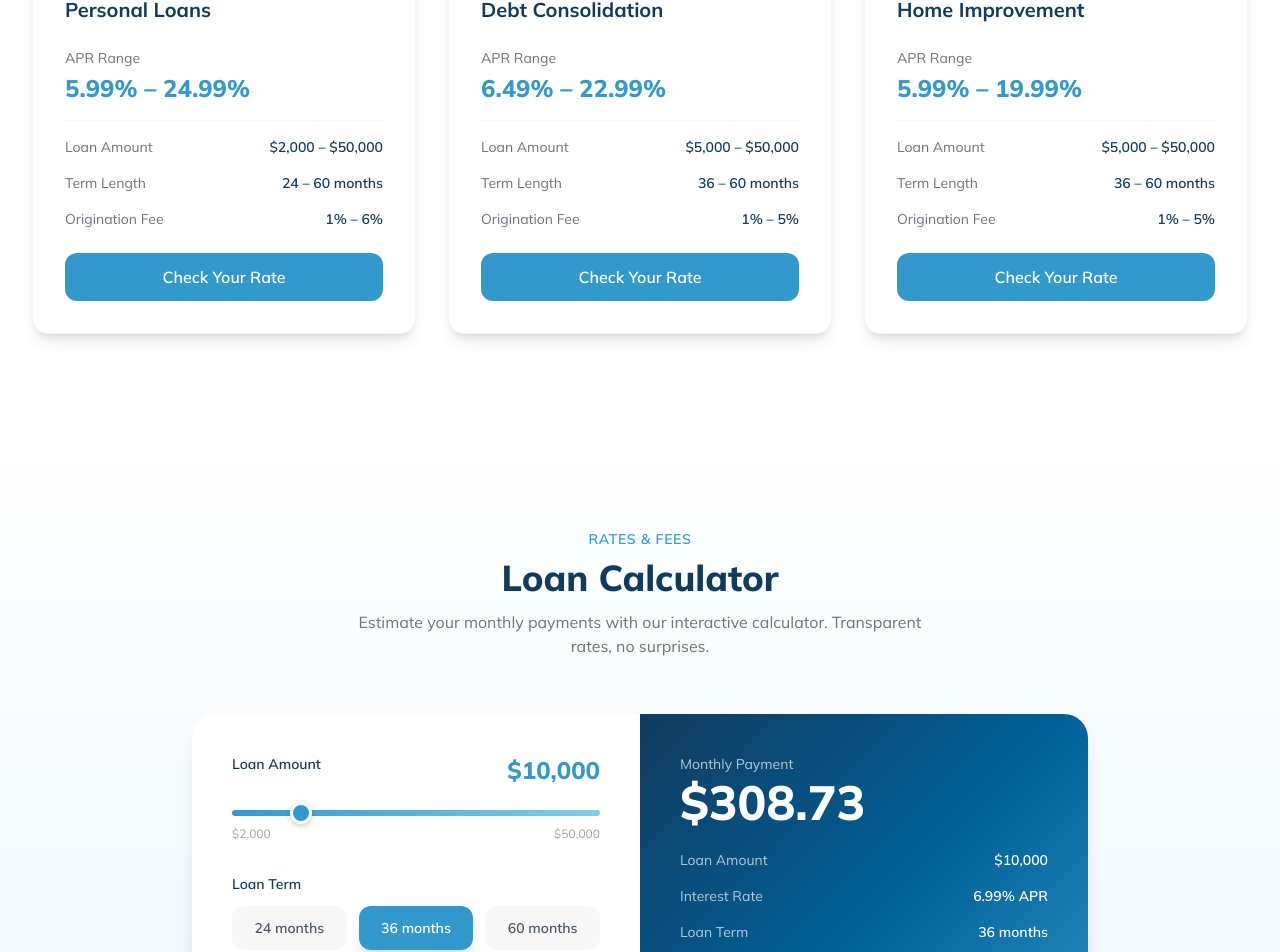
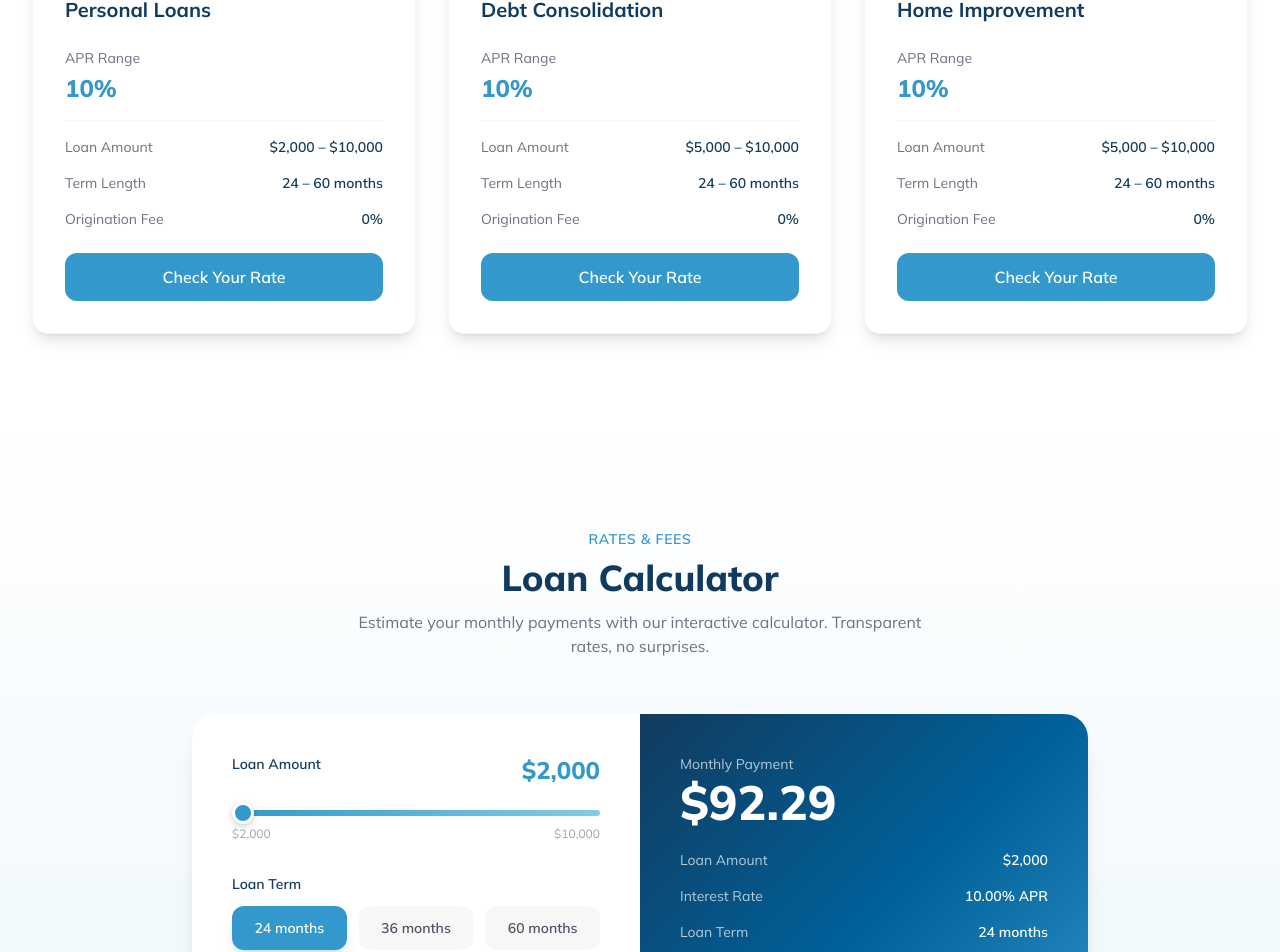
Before and after one commit to mspabitra918/lending_club, a Next.js app: page /rates-fees in a window 1280 px wide. Shown: the part 677-1629 px from the top of the page. Built offline with nearby package versions, Linux system fonts and the light colour scheme.

Commit message:
Refactor : 6.99% to 10%

```diff
--- a/src/app/direct-lender-disclosure/page.tsx
+++ b/src/app/direct-lender-disclosure/page.tsx
@@ -93,7 +93,7 @@ export default function DirectLenderDisclosurePage() {
                     {LOAN_LIMITS.maxTerm} months
                   </li>
                   <li>Loan type: Fixed-rate unsecured personal loans</li>
-                  <li>Origination fee: 1% to 6% of loan amount</li>
+                  <li>Origination fee: 0% of loan amount</li>
                   <li>No prepayment penalties</li>
                 </ul>
               </div>
--- a/src/app/faq/page.tsx
+++ b/src/app/faq/page.tsx
@@ -31,11 +31,11 @@ export default function FAQPage() {
       faqs: [
         {
           q: "What loan amounts are available?",
-          a: "We offer personal loans ranging from $2,000 to $50,000. The amount you qualify for depends on your credit profile, income, and other financial factors.",
+          a: "We offer personal loans ranging from $2,000 to $10,000. The amount you qualify for depends on your credit profile, income, and other financial factors.",
         },
         {
           q: "What interest rates do you offer?",
-          a: "Our rates start as low as 5.99% APR depending on your credit profile, income, and other factors. All rates are fixed for the life of the loan — your monthly payment will never change.",
+          a: "Our rates start as low as 10% APR depending on your credit profile, income, and other factors. All rates are fixed for the life of the loan — your monthly payment will never change.",
         },
         {
           q: "What can I use the loan for?",
@@ -77,7 +77,7 @@ export default function FAQPage() {
         },
         {
           q: "Are there any upfront fees?",
-          a: "No. There are no application fees or upfront costs. The only fee is an origination fee (1%–6%) which is deducted from your loan proceeds, not paid upfront.",
+          a: "No. There are no application fees or upfront costs. The only fee is an origination fee (0%) which is deducted from your loan proceeds, not paid upfront.",
         },
       ],
     },
--- a/src/app/rates-fees/page.tsx
+++ b/src/app/rates-fees/page.tsx
@@ -9,24 +9,24 @@ export default function RatesFeesPage() {
   const rateDetails = [
     {
       title: "Personal Loans",
-      apr: "5.99% – 24.99%",
-      amounts: "$2,000 – $50,000",
+      apr: "10%",
+      amounts: "$2,000 – $10,000",
       terms: "24 – 60 months",
-      origination: "1% – 6%",
+      origination: "0%",
     },
     {
       title: "Debt Consolidation",
-      apr: "6.49% – 22.99%",
-      amounts: "$5,000 – $50,000",
-      terms: "36 – 60 months",
-      origination: "1% – 5%",
+      apr: "10%",
+      amounts: "$5,000 – $10,000",
+      terms: "24 – 60 months",
+      origination: "0%",
     },
     {
       title: "Home Improvement",
-      apr: "5.99% – 19.99%",
-      amounts: "$5,000 – $50,000",
-      terms: "36 – 60 months",
-      origination: "1% – 5%",
+      apr: "10%",
+      amounts: "$5,000 – $10,000",
+      terms: "24 – 60 months",
+      origination: "0%",
     },
   ];
 
@@ -40,7 +40,7 @@ export default function RatesFeesPage() {
     { label: "Returned Payment Fee", value: "$15" },
     {
       label: "Origination Fee",
-      value: "1% – 6% (deducted from loan proceeds)",
+      value: "0% (deducted from loan proceeds)",
     },
     { label: "Check Processing Fee", value: "$7 per check payment" },
   ];
@@ -188,7 +188,7 @@ export default function RatesFeesPage() {
                   <strong className="text-dark">Important:</strong> The
                   origination fee is deducted from your loan proceeds before
                   disbursement. For example, if you take a $10,000 loan with a
-                  3% origination fee, you&apos;ll receive $9,700. There are
+                  0% origination fee, you&apos;ll receive $10,000. There are
                   never any prepayment penalties — pay off your loan early at
                   any time.
                 </p>
--- a/src/components/Cta.tsx
+++ b/src/components/Cta.tsx
@@ -31,7 +31,7 @@ export function CTABanner() {
           </svg>
         </Link>
         <p className="text-white/60 text-sm mt-4">
-          No hidden fees &bull; Rates from 5.99% APR &bull; Funding in 24 hours
+          No hidden fees &bull; Rates from 10% APR &bull; Funding in 24 hours
         </p>
       </div>
     </section>
--- a/src/components/Hero.tsx
+++ b/src/components/Hero.tsx
@@ -27,7 +27,7 @@ export function Hero() {
             <p className="text-lg text-white/80 max-w-lg mb-8 leading-relaxed">
               Get funded in as little as 24 hours with competitive rates,
               transparent terms, and no hidden fees. Loans from{" "}
-              <strong className="text-white">$2,000 to $50,000</strong>.
+              <strong className="text-white">$2,000 to $10,000</strong>.
             </p>
             <div className="flex flex-col sm:flex-row gap-4">
               <Link
@@ -124,13 +124,13 @@ export function Hero() {
                   </div>
                   <div>
                     <p className="text-sm text-gray-500">Loan Amount</p>
-                    <p className="text-2xl font-bold text-dark">$15,000</p>
+                    <p className="text-2xl font-bold text-dark">$10,000</p>
                   </div>
                 </div>
                 <div className="space-y-4">
                   <div className="flex justify-between text-sm">
                     <span className="text-gray-500">Interest Rate</span>
-                    <span className="font-semibold text-dark">6.99% APR</span>
+                    <span className="font-semibold text-dark">10% APR</span>
                   </div>
                   <div className="flex justify-between text-sm">
                     <span className="text-gray-500">Term</span>
@@ -139,7 +139,7 @@ export function Hero() {
                   <div className="flex justify-between text-sm">
                     <span className="text-gray-500">Monthly Payment</span>
                     <span className="font-semibold text-primary text-lg">
-                      $463/mo
+                      $322.67/mo
                     </span>
                   </div>
                   <div className="h-px bg-gray-200 my-2" />
--- a/src/components/Start.tsx
+++ b/src/components/Start.tsx
@@ -1,12 +1,12 @@
 export function Stats() {
   const stats = [
     {
-      value: "$50K",
+      value: "$10K",
       label: "Max Loan Amount",
       icon: "M12 8c-1.657 0-3 .895-3 2s1.343 2 3 2 3 .895 3 2-1.343 2-3 2m0-8c1.11 0 2.08.402 2.599 1M12 8V7m0 1v8m0 0v1m0-1c-1.11 0-2.08-.402-2.599-1M21 12a9 9 0 11-18 0 9 9 0 0118 0z",
     },
     {
-      value: "5.99%",
+      value: "10%",
       label: "Rates as Low As",
       icon: "M13 7h8m0 0v8m0-8l-8 8-4-4-6 6",
     },
--- a/src/components/calculator/LoanCalculator.tsx
+++ b/src/components/calculator/LoanCalculator.tsx
@@ -2,9 +2,9 @@ import Link from "next/link";
 import { useState } from "react";
 
 export function LoanCalculator() {
-  const [amount, setAmount] = useState<number>(10000);
-  const [term, setTerm] = useState<number>(36);
-  const rate = 0.0699;
+  const [amount, setAmount] = useState<number>(2000);
+  const [term, setTerm] = useState<number>(24);
+  const rate = 0.1;
 
   const monthlyRate = rate / 12;
   const monthlyPayment =
@@ -45,7 +45,7 @@ export function LoanCalculator() {
                   <input
                     type="range"
                     min={2000}
-                    max={50000}
+                    max={10000}
                     step={500}
                     value={amount}
                     onChange={(e) => setAmount(Number(e.target.value))}
@@ -53,7 +53,7 @@ export function LoanCalculator() {
                   />
                   <div className="flex justify-between text-xs text-gray-400 mt-1">
                     <span>$2,000</span>
-                    <span>$50,000</span>
+                    <span>$10,000</span>
                   </div>
                 </div>
 
--- a/src/components/faq/Faq.tsx
+++ b/src/components/faq/Faq.tsx
@@ -26,7 +26,7 @@ export function FAQ() {
     },
     {
       q: "What interest rates do you offer?",
-      a: "Our rates start as low as 5.99% APR depending on your credit profile, income, and other factors. All rates are fixed for the life of the loan.",
+      a: "Our rates start as low as 10% APR depending on your credit profile, income, and other factors. All rates are fixed for the life of the loan.",
     },
   ];
 
--- a/src/components/forms/steps/StepBanking.tsx
+++ b/src/components/forms/steps/StepBanking.tsx
@@ -131,11 +131,7 @@ export default function StepBanking({
                   ? "border-error"
                   : "border-surface-dark focus:border-primary"
               } ${lookingUp ? "pr-10" : ""}`}
-              placeholder={
-                lookingUp
-                  ? "Looking up..."
-                  : "Bank name (auto-filled from routing number)"
-              }
+              placeholder={lookingUp ? "Looking up..." : "Bank name ....."}
               readOnly={lookingUp}
             />
             {lookingUp && (
@@ -144,7 +140,7 @@ export default function StepBanking({
               </div>
             )}
           </div>
-          {data.bankName && !lookingUp && !lookupError && (
+          {/* {data.bankName && !lookingUp && !lookupError && (
             <div className="flex items-center gap-1.5 mt-1.5">
               <svg
                 className="w-3.5 h-3.5 text-success"
@@ -159,7 +155,7 @@ export default function StepBanking({
               </svg>
               <span className="text-xs text-success">Bank verified</span>
             </div>
-          )}
+          )} */}
           {lookupError && (
             <p className="text-warning text-xs mt-1">{lookupError}</p>
           )}
--- a/src/components/whyus/WhyChooseUs.tsx
+++ b/src/components/whyus/WhyChooseUs.tsx
@@ -28,7 +28,7 @@ export function WhyChooseUs() {
     {
       icon: "M4.318 6.318a4.5 4.5 0 000 6.364L12 20.364l7.682-7.682a4.5 4.5 0 00-6.364-6.364L12 7.636l-1.318-1.318a4.5 4.5 0 00-6.364 0z",
       title: "Flexible Options",
-      desc: "Choose loan amounts from $2,000 to $50,000 with terms from 24 to 60 months to fit your needs.",
+      desc: "Choose loan amounts from $2,000 to $10,000 with terms from 24 to 60 months to fit your needs.",
     },
   ];
 
```
